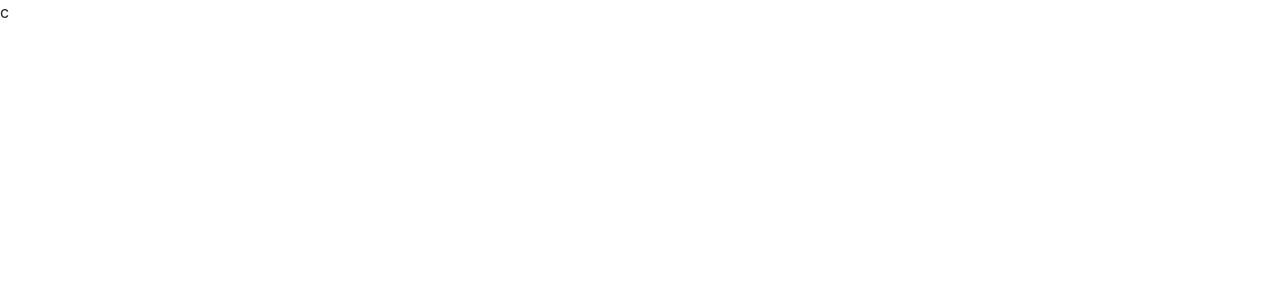
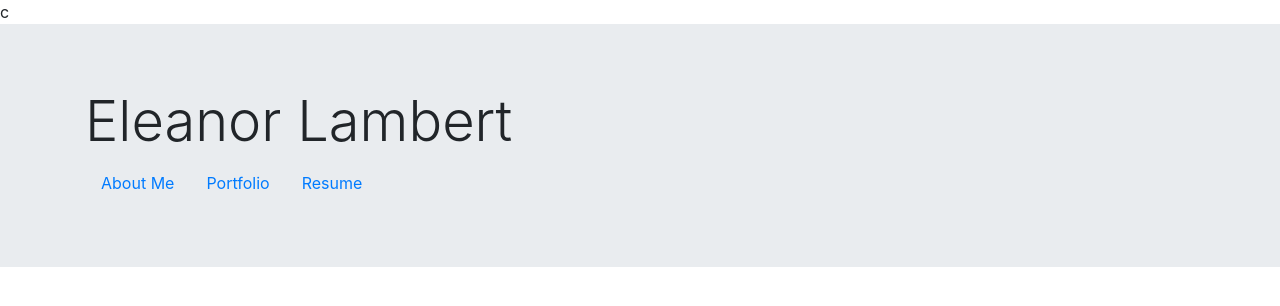
Before and after one commit to ebezjian/Portfolio, a plain HTML site: page index.html in a window 1280 px wide. Drawn offline with nearby package versions, Linux system fonts and the light colour scheme.

Commit message:
add portfolio.html, resume html, linked to nav bar, add jumbotron, add div,ul,li,a

```diff
--- a/index.html
+++ b/index.html
@@ -3,7 +3,25 @@ c<!DOCTYPE html>
 <head>
 	<link href="css/styles.css" rel="stylesheet" type="text/css">
 	<link rel="stylesheet" href="https://cdn.jsdelivr.net/npm/bootstrap@4.5.3/dist/css/bootstrap.min.css" integrity="sha384-TX8t27EcRE3e/ihU7zmQxVncDAy5uIKz4rEkgIXeMed4M0jlfIDPvg6uqKI2xXr2" crossorigin="anonymous">
+<title>Ellie's Portfolio</title>
 </head>
 <body>
+	<div class="jumbotron jumbotron-fluid">
+		<div class="container">
+			<h1 class="display-4">Eleanor Lambert</h1>
+			<ul class="nav justify-content-left">
+				<li class="nav-item">
+					<a class="nav-link active" href="index.html">About Me</a>
+				</li>
+				<li class="nav-item">
+					<a class="nav-link" href="portfolio.html">Portfolio</a>
+				</li>
+				<li class="nav-item">
+					<a class="nav-link active" href="resume.html">Resume</a>
+				</li>
+			</ul>
+
+		</div>
+	</div>
 </body>
 </html>
```
Also changed, not shown: portfolio.html (added), resume.html (added).
